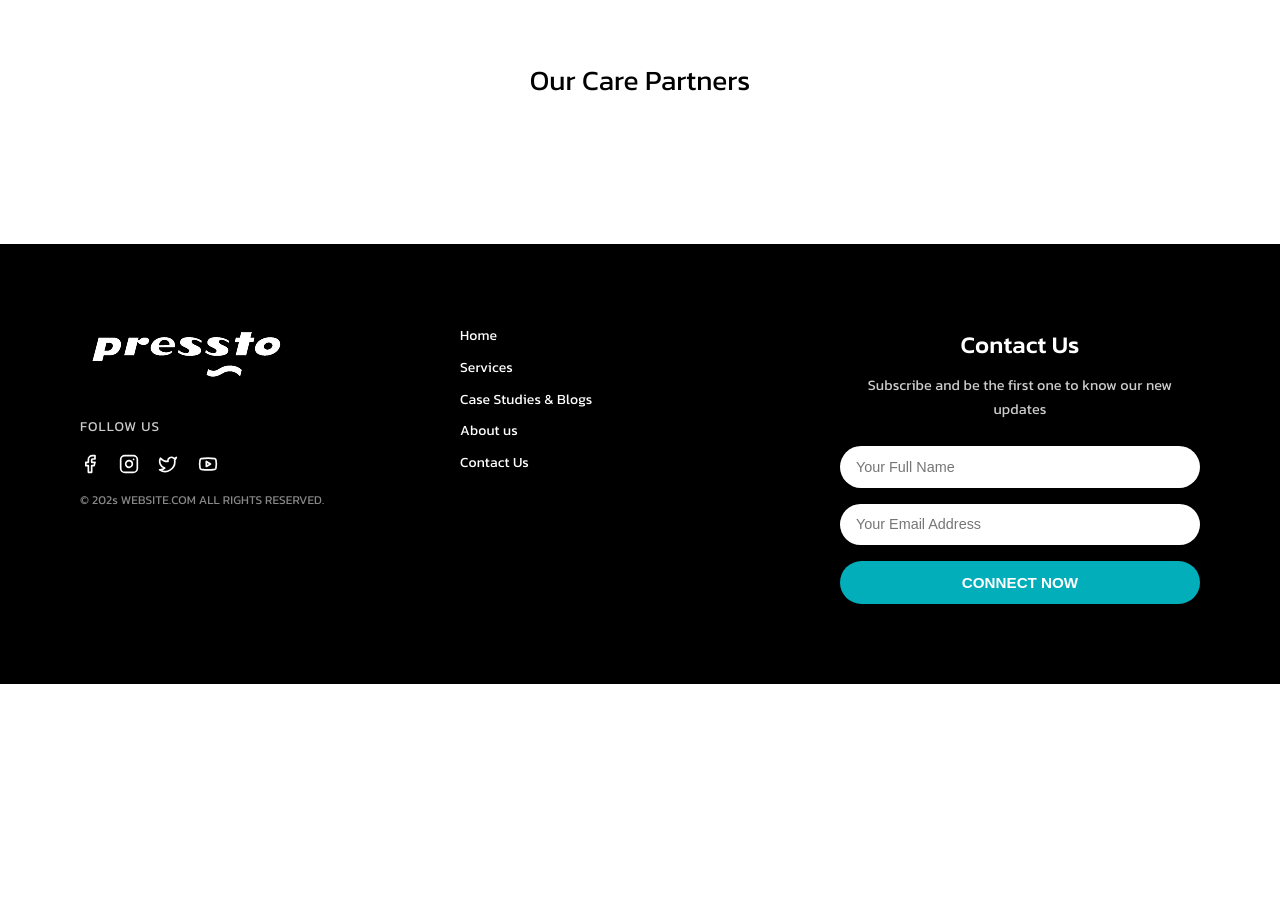
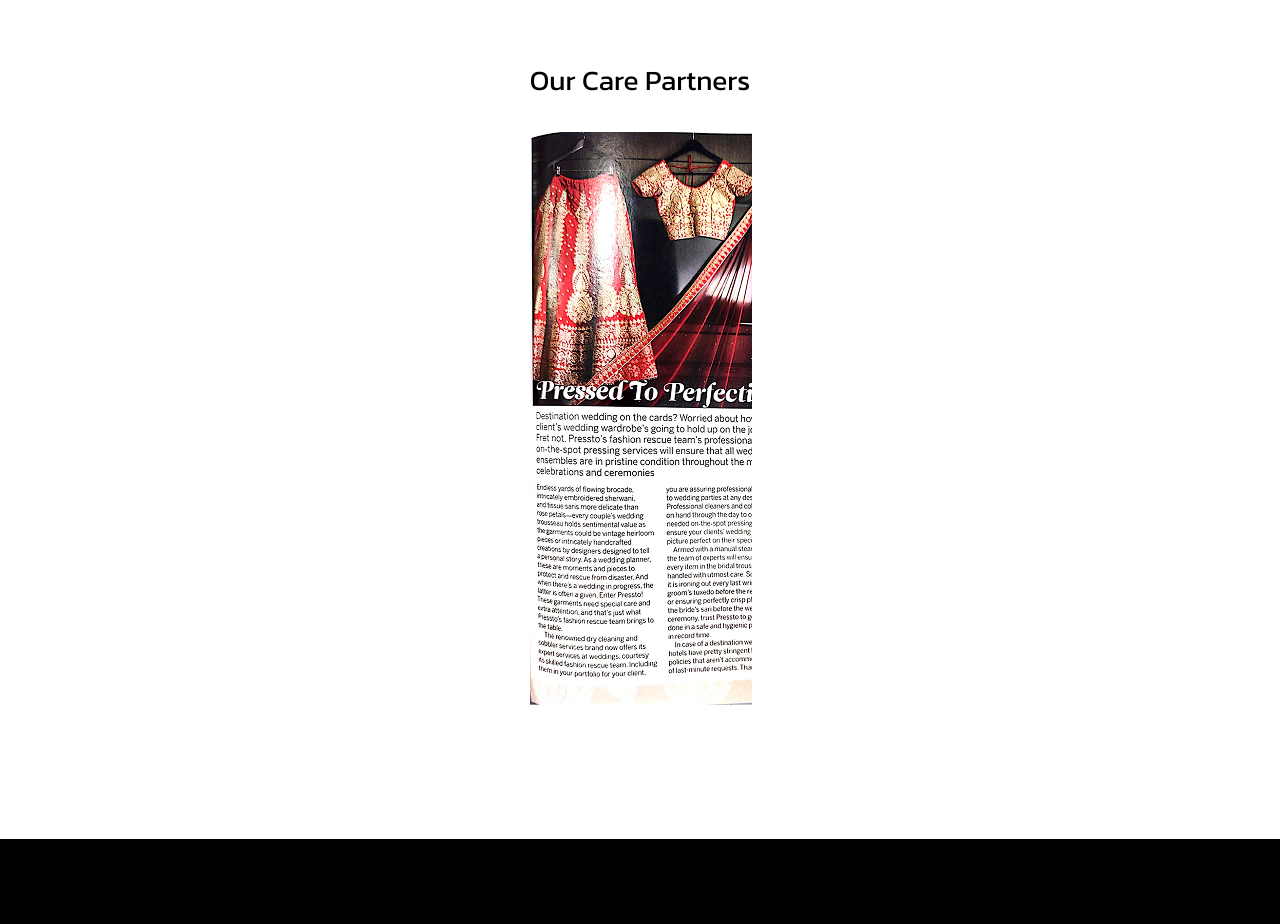
Before and after one commit to devamitjha/presto, a React (Create React App) app: page / in a window 1280 px wide. Shown: the part 3640-4564 px from the top of the page. Before the commit the page ends 4324 px from the top, so only its background shows below. Built offline with nearby package versions, Linux system fonts and the light colour scheme.

Commit message:
homepage update

```diff
--- a/src/pages/Home.jsx
+++ b/src/pages/Home.jsx
@@ -66,7 +66,9 @@ const CarePartner = () => {
     <section className="section-container care-partner">
       <Heading title="Our Care Partners" />
       <div className="care-partner-container">
-          <div className="item"></div>
+        <div className="item">
+          <img src={Spotlight2} alt="spotlight2" width="" height=""/>
+        </div>
       </div>
     </section>
   )
```
